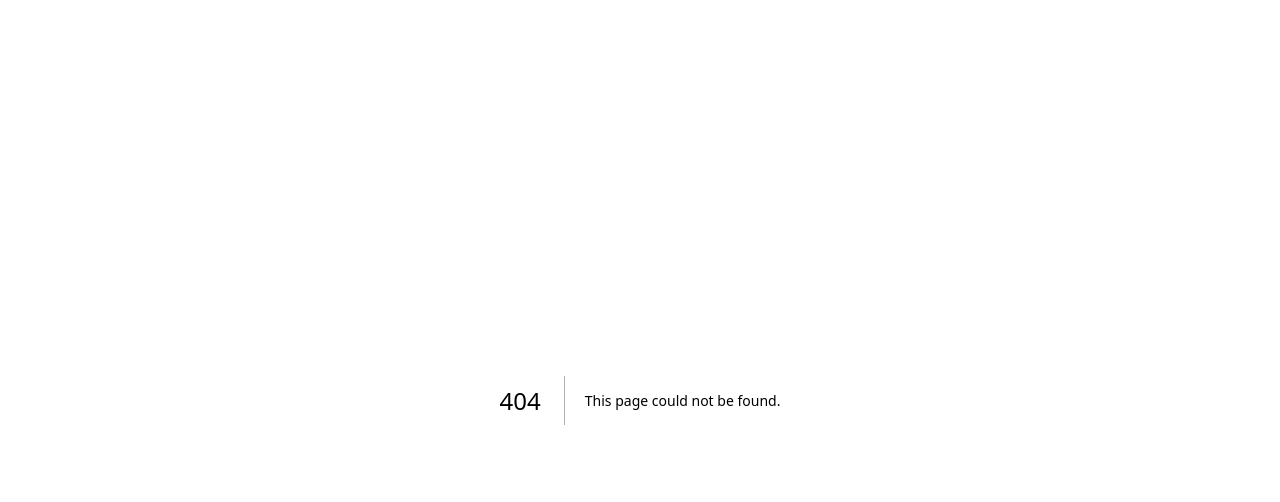
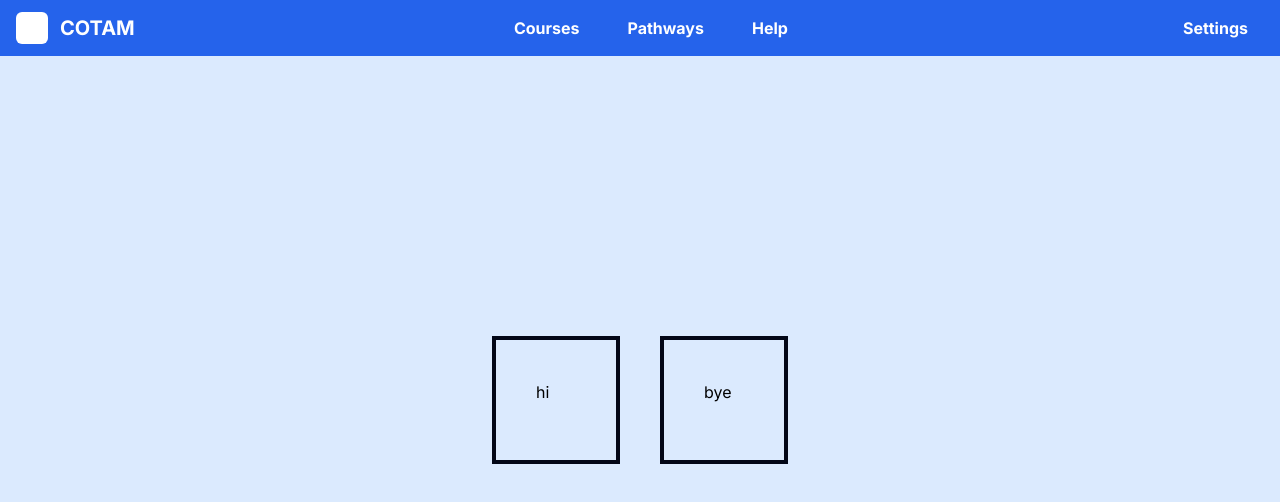
Before and after one commit to unsw-cse-comp99-3900/capstone-project-3900w09bscoutsregiment, a Next.js app in the folder frontend/: page /profile in a window 1280 px wide. Before the commit this address had no page. Shown: the top 502 px of the page. Built offline with nearby package versions, Linux system fonts and the light colour scheme.

Commit message:
refactored navbar by renaming profile button to a settings button

```diff
--- a/frontend/src/app/(dashboard)/layout.jsx
+++ b/frontend/src/app/(dashboard)/layout.jsx
@@ -1,9 +1,8 @@
-"use client";
+'use client';
 
 import Link from 'next/link';
 import { useState } from 'react';
 import { useRouter } from 'next/navigation';
-
 
 const CoursesLayout = ({ children }) => {
   const router = useRouter();
@@ -13,38 +12,71 @@ const CoursesLayout = ({ children }) => {
     setIsDropdownOpen(!isDropdownOpen);
   };
   const logout = () => {
-    window.localStorage.removeItem('token')
+    window.localStorage.removeItem('token');
     router.push('/');
-    return
+    return;
   };
 
   return (
     <div>
-        <nav className="bg-blue-600 px-4 py-2 flex justify-between items-center font-bold fixed w-full">
-            <div className="flex items-center">
-              <div className="bg-white rounded-md w-8 h-8 mr-3"></div>
-              <span className="text-white text-xl font-bold">COTAM</span>
+      <nav className='bg-blue-600 px-4 py-2 flex justify-between items-center font-bold fixed w-full'>
+        <div className='flex items-center'>
+          <div className='bg-white rounded-md w-8 h-8 mr-3'></div>
+          <span className='text-white text-xl font-bold'>COTAM</span>
         </div>
         <div className='flex space-x-4'>
-              <Link href="/courses" className='text-white hover:bg-blue-800 px-4 py-2 rounded-md'>Courses</Link>
-              <Link href="/pathways" className='text-white hover:bg-blue-800 px-4 py-2 rounded-md'>Pathways</Link>
-              <Link href="/settings" className='text-white hover:bg-blue-800 px-4 py-2 rounded-md'>Settings</Link>
-              <Link href="/help" className='text-white hover:bg-blue-800 px-4 py-2 rounded-md'>Help</Link>
+          <Link
+            href='/courses'
+            className='text-white hover:bg-blue-800 px-4 py-2 rounded-md'
+          >
+            Courses
+          </Link>
+          <Link
+            href='/pathways'
+            className='text-white hover:bg-blue-800 px-4 py-2 rounded-md'
+          >
+            Pathways
+          </Link>
+
+          <Link
+            href='/help'
+            className='text-white hover:bg-blue-800 px-4 py-2 rounded-md'
+          >
+            Help
+          </Link>
         </div>
-            <button onClick={toggleDropdown} className='text-white hover:bg-blue-800 px-4 py-2 rounded-md'>Profile</button>
+        <button
+          onClick={toggleDropdown}
+          className='text-white hover:bg-blue-800 px-4 py-2 rounded-md'
+        >
+          Settings
+        </button>
         {isDropdownOpen && (
           <div className='absolute bg-white flex flex-col right-0 top-14 rounded-bl-xl border-slate-300 border-2'>
-                <button onClick={logout} className='text-sm px-20 py-2 hover:bg-gray-100 font-semibold'>
-                  <Link href="/">Logout</Link>
+            <button
+              onClick={logout}
+              className='text-sm px-20 py-2 hover:bg-gray-100 font-semibold'
+            >
+              <Link href='/'>Logout</Link>
             </button>
-                <Link className='text-sm px-20 py-2 hover:bg-gray-100 font-semibold' href="/profile">Profile</Link>
-                <Link className='text-sm px-20 py-2 hover:bg-gray-100 font-semibold' href="/theme">Theme</Link>
+            <Link
+              className='text-sm px-20 py-2 hover:bg-gray-100 font-semibold'
+              href='/profile'
+            >
+              Profile
+            </Link>
+            <Link
+              className='text-sm px-20 py-2 hover:bg-gray-100 font-semibold'
+              href='/theme'
+            >
+              Theme
+            </Link>
           </div>
         )}
       </nav>
-        { children }
+      {children}
     </div>
-  )
-}
+  );
+};
 
-export default CoursesLayout
+export default CoursesLayout;
--- /dev/null
+++ b/frontend/src/app/(dashboard)/profile/page.jsx
@@ -0,0 +1,53 @@
+import Link from 'next/link';
+
+const Profile = () => {
+  return (
+    <div className='min-h-screen bg-blue-100 flex justify-center items-center space-x-10'>
+      <div class='box-border h-32 w-32 p-10 border-4 border-slate-950'>hi</div>
+      <div class='box-border h-32 w-32 p-10 border-4 border-slate-950'>bye</div>
+    </div>
+  );
+
+  // return (
+  //   <div className='min-h-screen bg-blue-100 flex justify-center items-center pt-12'>
+  //     <div className='flex flex-col gap-10 bg-white shadow-md rounded-lg p-10 w-full max-w-md'>
+  //       <div className='w-32 h-32 bg-gray-300 rounded-full flex items-center justify-center'>
+  //         <span className='text-6xl text-white'>👤</span>
+  //       </div>
+  //       <div>
+  //         <h2 className='text-lg font-medium text-gray-700'>Name</h2>
+  //         <p className='text-xl font-semibold'>MATCOTAK BUDI SETIAWAN</p>
+  //         <button className='underline italic'>Change name</button>
+  //       </div>
+  //       <div>
+  //         <h2 className='text-lg font-medium text-gray-700'>Email</h2>
+  //         <input
+  //           type='text'
+  //           value='BUDISET@gmail.com'
+  //           disabled
+  //           className='bg-gray-200 text-gray-700 border border-gray-300 rounded py-2 px-4'
+  //         />
+  //         <br />
+  //         <Link href='/' className='underline italic'>
+  //           Change Email
+  //         </Link>
+  //       </div>
+  //       <div>
+  //         <h2 className='text-lg font-medium text-gray-700'>Password</h2>
+  //         <input
+  //           type='text'
+  //           value='***********'
+  //           disabled
+  //           className='bg-gray-200 text-gray-700 border border-gray-300 rounded py-2 px-4'
+  //         />
+  //         <br />
+  //         <Link href='/' className='underline italic'>
+  //           Change Password
+  //         </Link>
+  //       </div>
+  //     </div>
+  //   </div>
+  // );
+};
+
+export default Profile;
--- a/frontend/src/app/(dashboard)/settings/page.jsx
+++ /dev/null
@@ -1,30 +0,0 @@
-import Link from "next/link"
-
-const Settings = () => {
-  return (
-    <div className="min-h-screen bg-blue-100 flex justify-center items-center pt-12">
-      <div className="flex flex-col gap-10 bg-white shadow-md rounded-lg p-10 w-full max-w-md">
-        <div className="w-32 h-32 bg-gray-300 rounded-full flex items-center justify-center">
-          <span className="text-6xl text-white">👤</span>
-        </div>
-        <div>
-          <h2 className="text-lg font-medium text-gray-700">Name</h2>
-          <p className="text-xl font-semibold">MATCOTAK BUDI SETIAWAN</p>
-          <button className="underline italic">Change name</button>
-        </div>
-        <div>
-          <h2 className="text-lg font-medium text-gray-700">Email</h2>
-          <input type="text" value="BUDISET@gmail.com" disabled className="bg-gray-200 text-gray-700 border border-gray-300 rounded py-2 px-4"/><br/>
-          <Link href="/" className="underline italic">Change Email</Link>
-        </div>
-        <div>
-          <h2 className="text-lg font-medium text-gray-700">Password</h2>
-          <input type="text" value="***********" disabled className="bg-gray-200 text-gray-700 border border-gray-300 rounded py-2 px-4"/><br/>
-          <Link href="/" className="underline italic">Change Password</Link>
-        </div>
-      </div>
-    </div>
-  )
-}
-
-export default Settings
```
Lines whose indentation alone changed are shown as unchanged.
